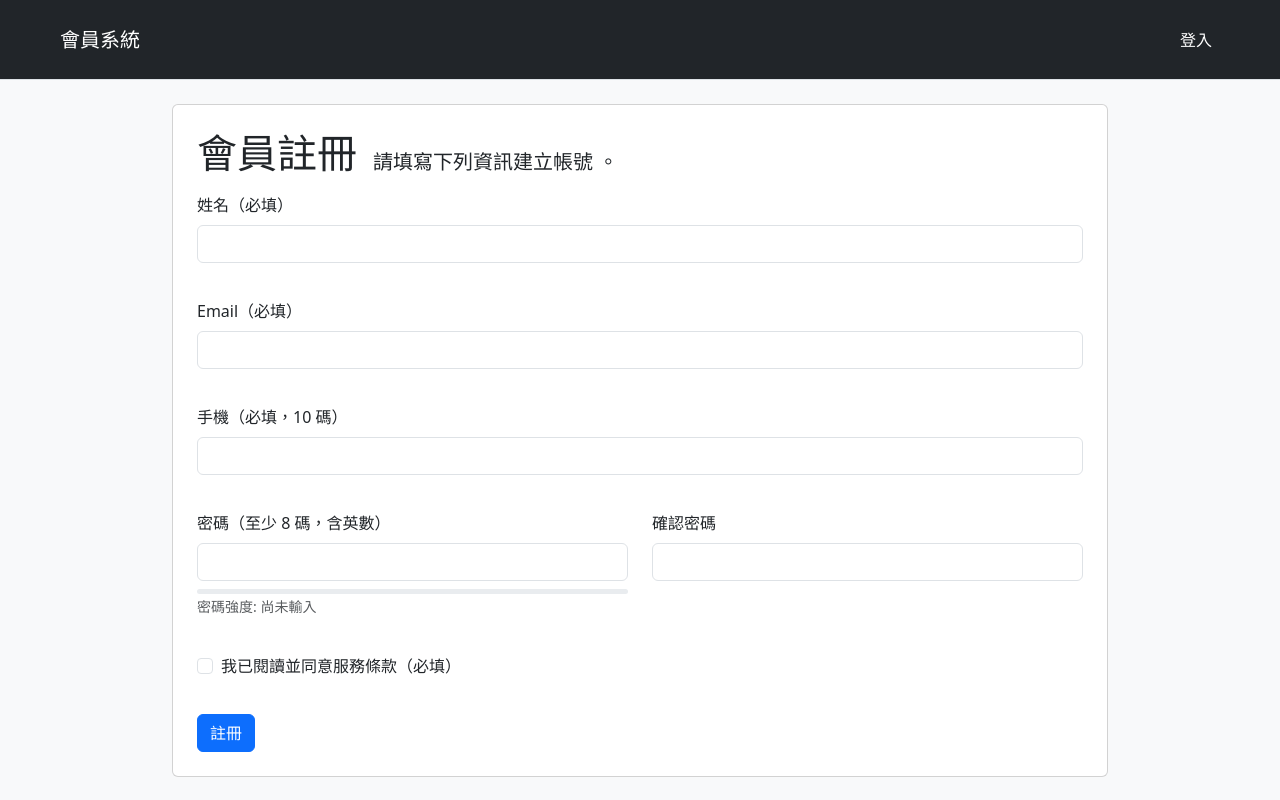
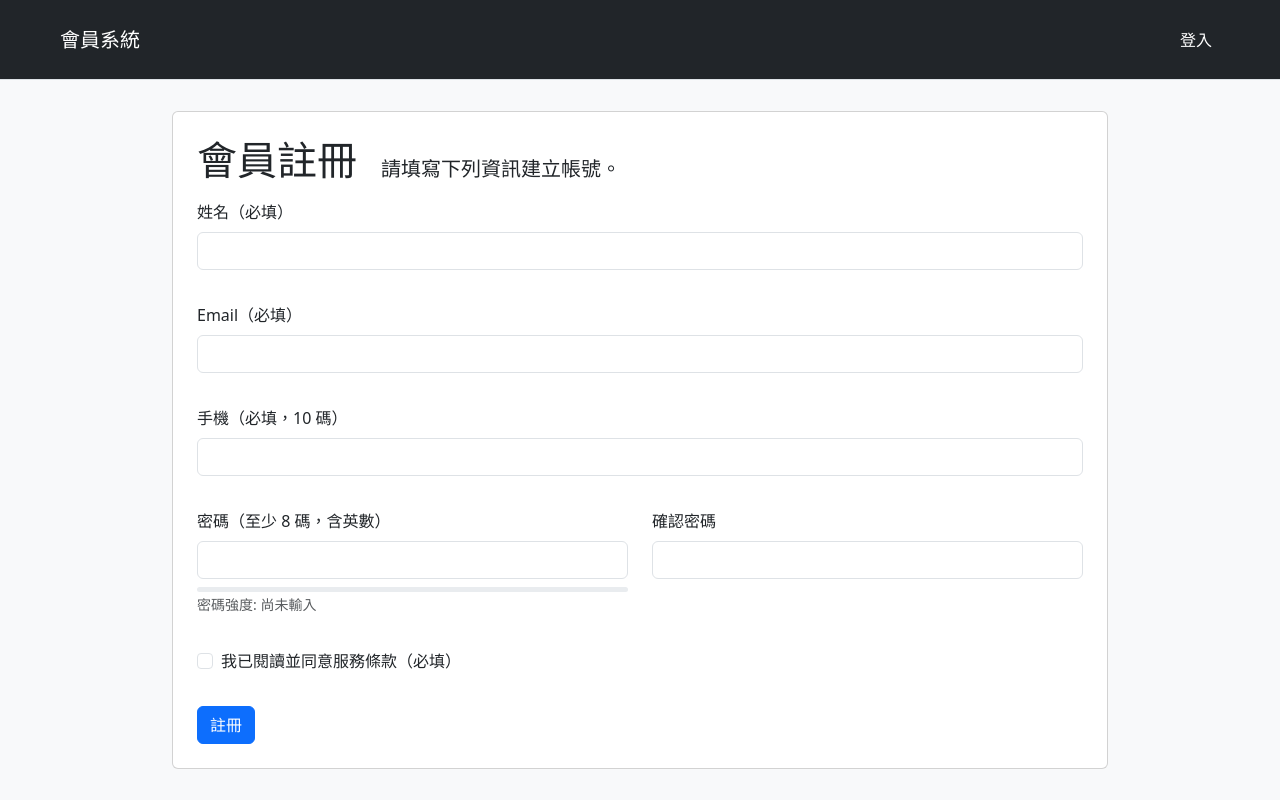
Before and after one commit to dittooooo/midterm_project, a plain HTML site: page index.html in a window 1280 px wide. Drawn offline with nearby package versions, Linux system fonts and the light colour scheme.

Commit message:
fix: RWD layout

```diff
--- a/index.html
+++ b/index.html
@@ -33,13 +33,19 @@
         <div class="container w-75">
           <div class="card">
             <div class="card-body p-4">
-              <!-- 繼續修改RWD呈現 -->
-              <div class="d-flex align-items-end gap-3 mb-3">
-                <h1 class="card-title mb-0">會員註冊</h1>
-                <p class="lead mb-0">請填寫下列資訊建立帳號 。</p>
+              <!-- 標題與描述的響應式布局 -->
+              <div class="container p-0">
+                <div class="row mb-3 gx-4 align-items-end">
+                  <div class="col-auto">
+                    <h1 class="card-title mb-md-0 mb-2" style="white-space: nowrap;">會員註冊</h1>
+                  </div>
+                  <div class="col-12 col-md-auto">
+                    <p class="lead mb-0 text-nowrap">請填寫下列資訊建立帳號。</p>
+                  </div>
+                </div>
               </div>
 
-              <form id="signupForm" novalidate>
+              <form id="signupForm" novalidate></form>
                 <div class="mb-2">
                   <label for="fullname" class="form-label">姓名（必填）</label>
                   <input
--- a/style.css
+++ b/style.css
@@ -1,6 +1,6 @@
 .invalid-feedback {
   display: block !important;
-  min-height: 1.5rem;
+  min-height: 1rem;
 }
 
 nav {
```
